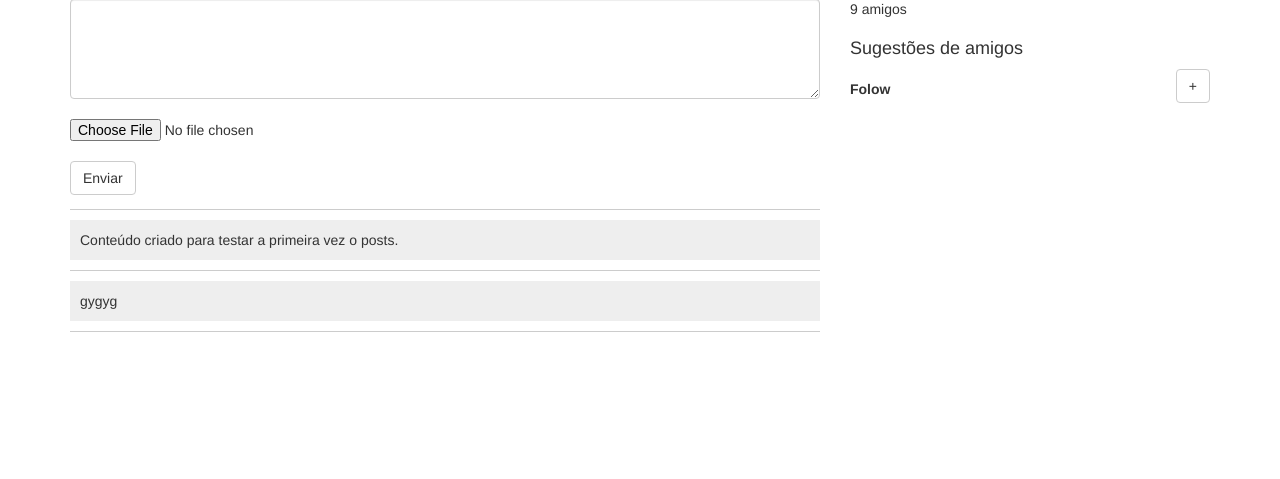
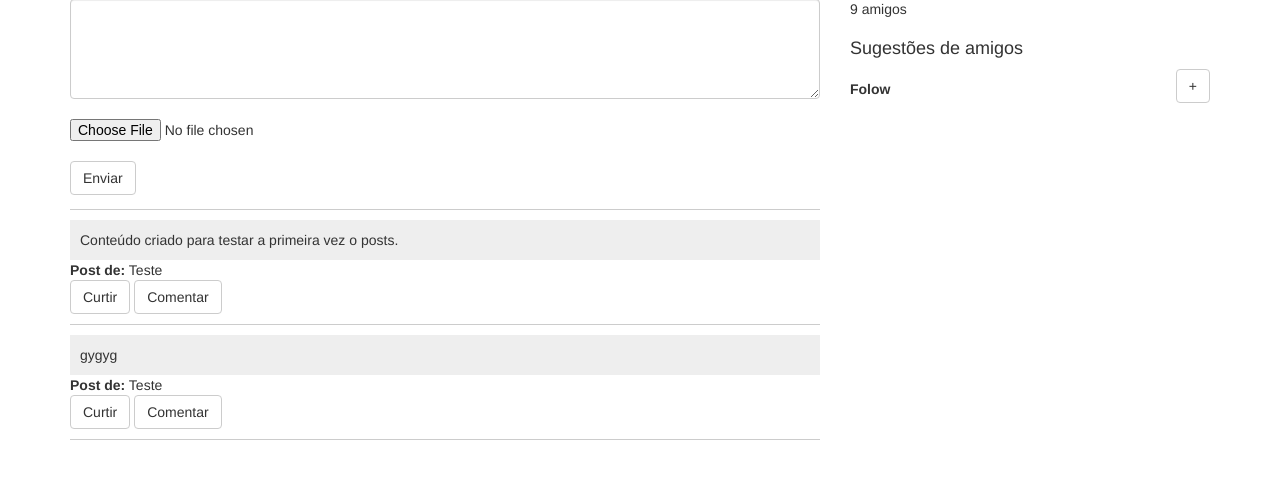
Before and after one commit to deusyvan/facebook, a PHP site: page /facebook/ in a window 1280 px wide. Shown: the part 113-592 px from the top of the page. Run offline with PHP 8.4, Linux system fonts and the light colour scheme; a user stored in the database is signed in; data comes from the database, SQL or seed files in the repository.

Commit message:
Colocando o nome do usuario que postou mais os botões de curtir e comentar

```diff
--- a/Models/Posts.php
+++ b/Models/Posts.php
@@ -45,7 +45,9 @@ class Posts extends Model {
         $ids[] = $_SESSION['lgsist'];
 
         //Buscando os posts
-        $sql = "SELECT * FROM posts WHERE id_usuario IN(".implode(',', $ids).") ORDER BY data_criacao DESC";
+        $sql = "SELECT *,
+             (select usuarios.nome from usuarios where usuarios.id = posts.id_usuario) AS nome
+                FROM posts WHERE id_usuario IN(".implode(',', $ids).") ORDER BY data_criacao DESC";
         $sql = $this->db->query($sql);
 
         if($sql->rowCount() > 0){
--- a/Views/postitem.php
+++ b/Views/postitem.php
@@ -5,4 +5,11 @@
     <div class="postitem_texto">
         <?php echo $texto;?>
     </div>
+    <div class="postitem_info">
+    	<strong>Post de:</strong> <?php echo $nome;?>
+    </div>
+    <div class="postitem_botoes">
+    	<button class="btn btn-default">Curtir</button>
+    	<button class="btn btn-default">Comentar</button>
+    </div>
 </div>
```
